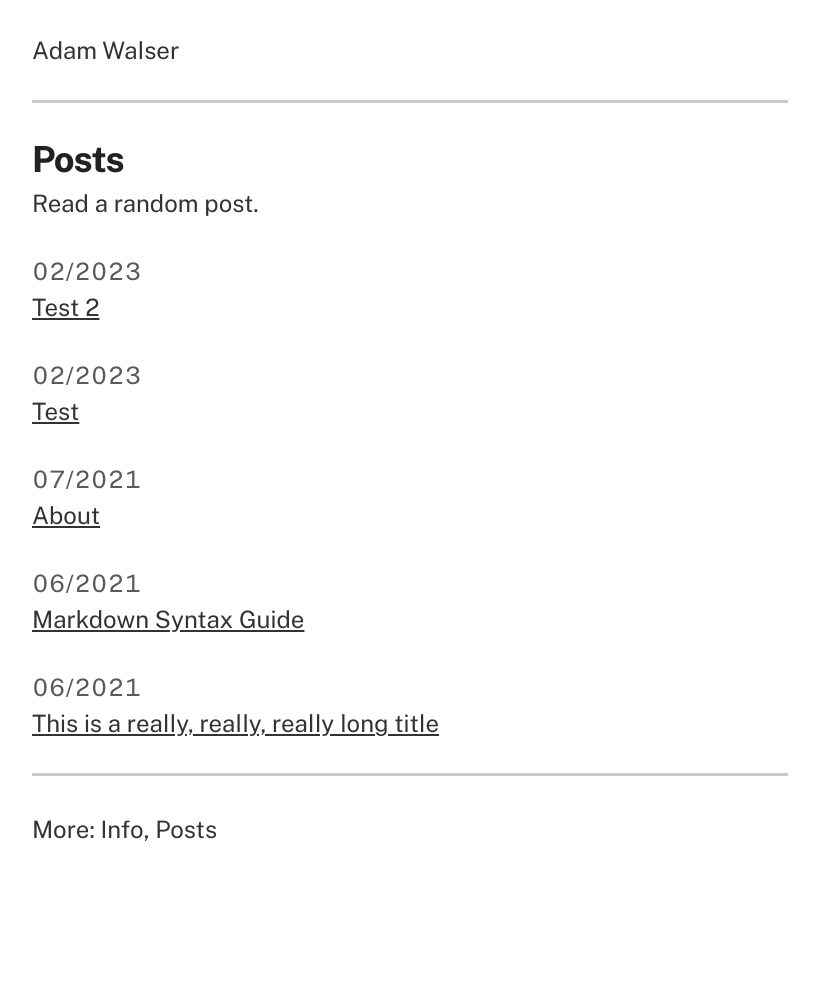
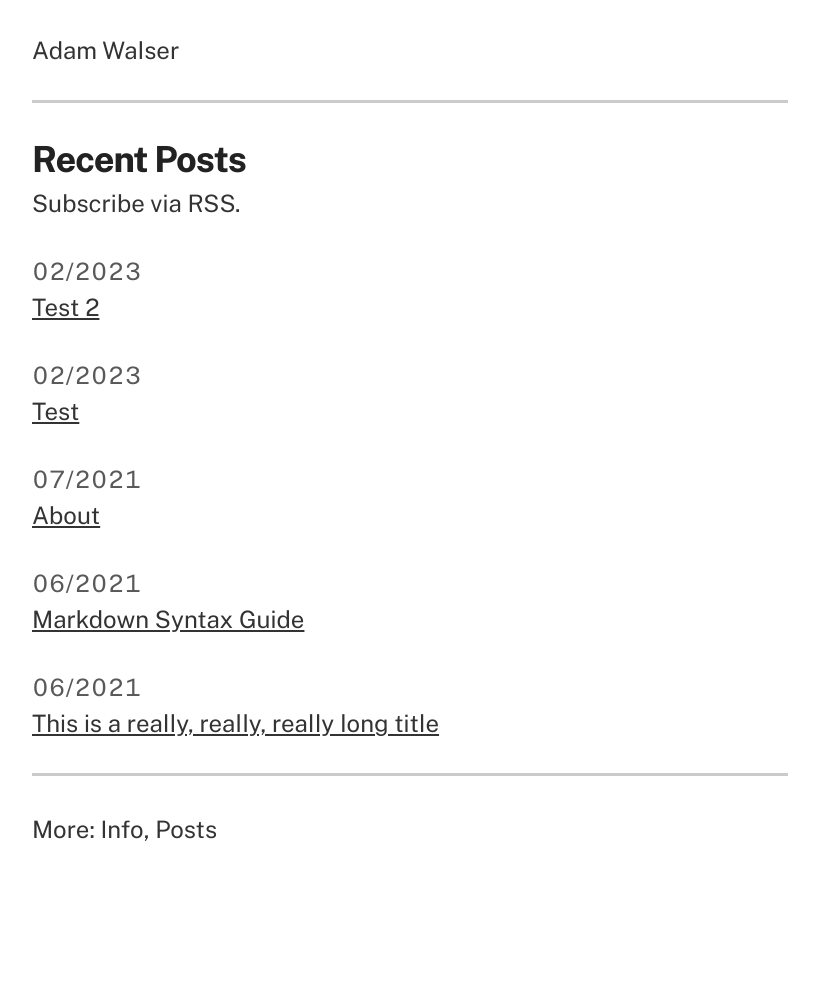
Before and after one commit to ajpwalser/ajpwalser.github.io, a Jekyll site: the page built from index.html, in a window 1280 px wide. Shown: the whole page, without its empty margins (230-1049 px from the left). Built offline with Jekyll 4.4.1, drawn with Linux system fonts in a browser that asks for light colours.

Commit message:
Update index.html

```diff
--- a/index.html
+++ b/index.html
@@ -4,8 +4,8 @@ title: Home
 description:
 ---
 
-<h1 style="font-size: 1.5em;">Posts</h1>
-<p>Read a random post.</p>
+<h1 style="font-size: 1.5em;">Recent Posts</h1>
+<p>Subscribe via RSS.</p>
 <div class="post-list">
   {% for post in site.posts %}
     <article role="article">
```
